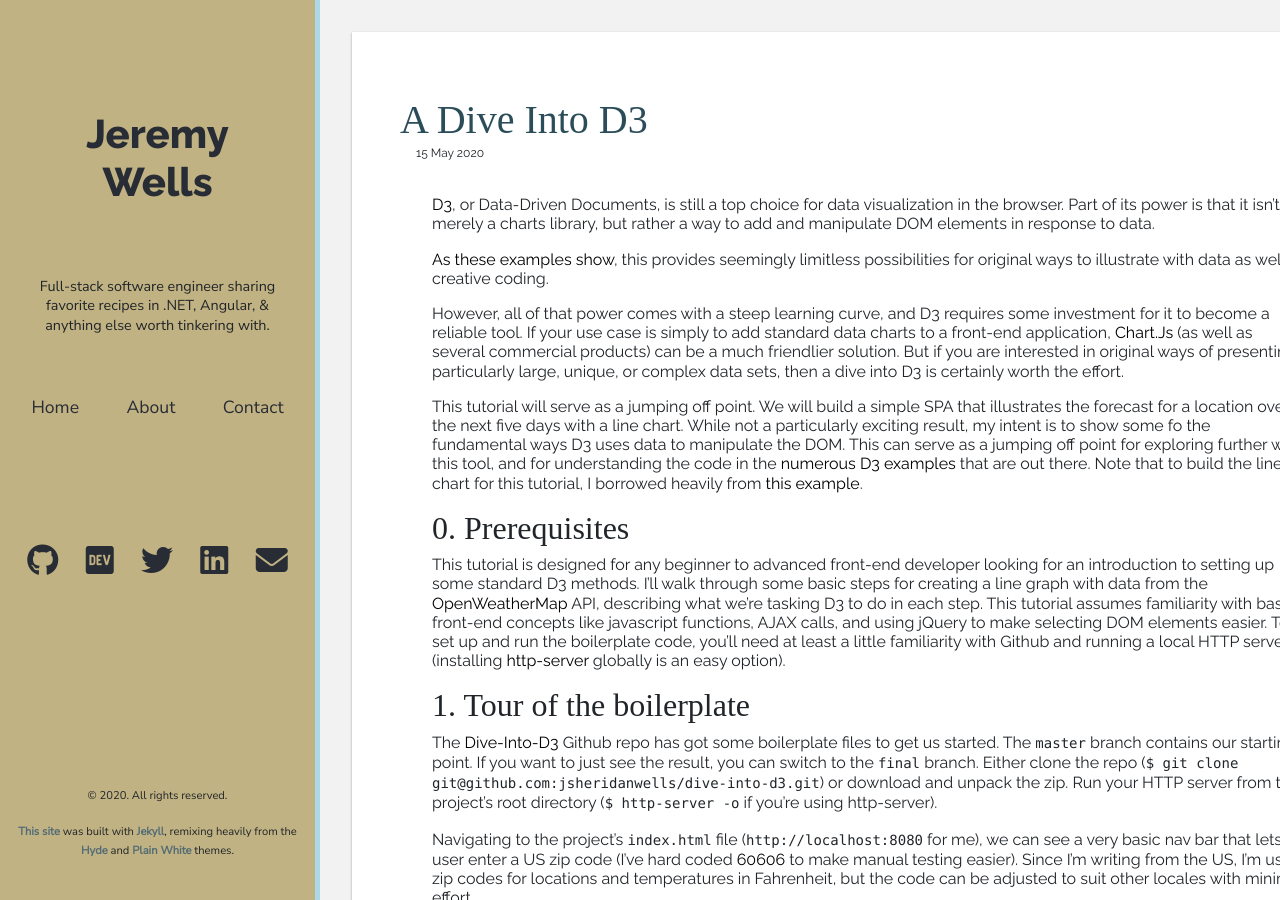
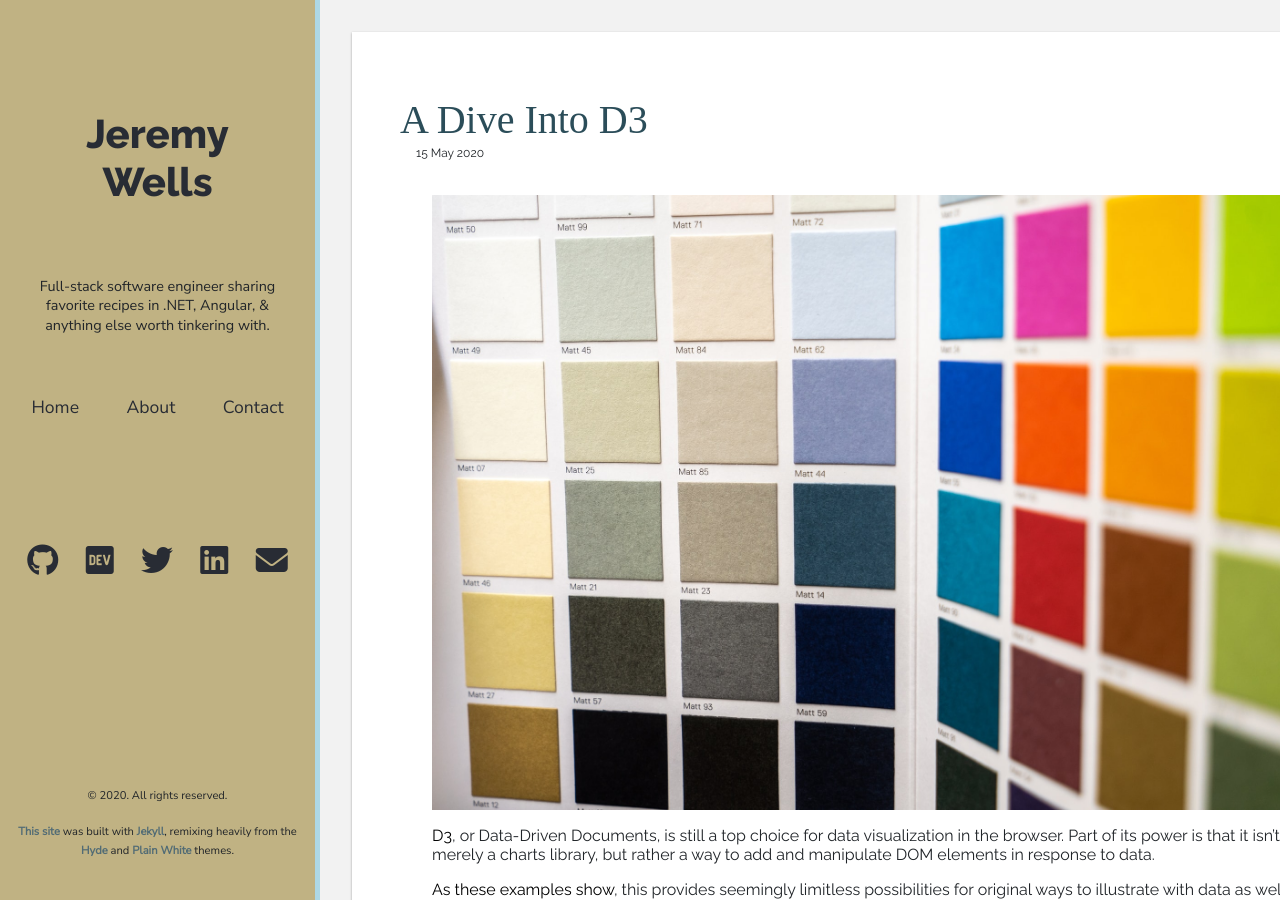
Before and after one commit to jsheridanwells/JeremyWells.Io, a Jekyll site: the page built from _posts/2020-05-15-dive-into-d3.md, in a window 1280 px wide and 900 px high. Built offline with Jekyll 4.4.1, drawn with Linux system fonts in a browser that asks for light colours; nearby versions of some CDN libraries; some web fonts are replaced.

Commit message:
added image

```diff
--- a/_posts/2020-05-15-dive-into-d3.md
+++ b/_posts/2020-05-15-dive-into-d3.md
@@ -4,6 +4,8 @@ title: A Dive Into D3
 draft: true
 standfirst: 'If you are interested in original ways of presenting particularly large, unique, or complex data sets, then a dive into D3 is certainly worth the effort.'
 ---
+
+![Browser console after adding API key](/assets/img/2020-05-15/splash.jpg){:class="post-image"}
 
 [D3](https://d3js.org/), or Data-Driven Documents, is still a top choice for data visualization in the browser. Part of its power is that it isn't merely a charts library, but rather a way to add and manipulate DOM elements in response to data.
 
```
Also changed, not shown: assets/img/2020-05-15/splash.jpg (added).
